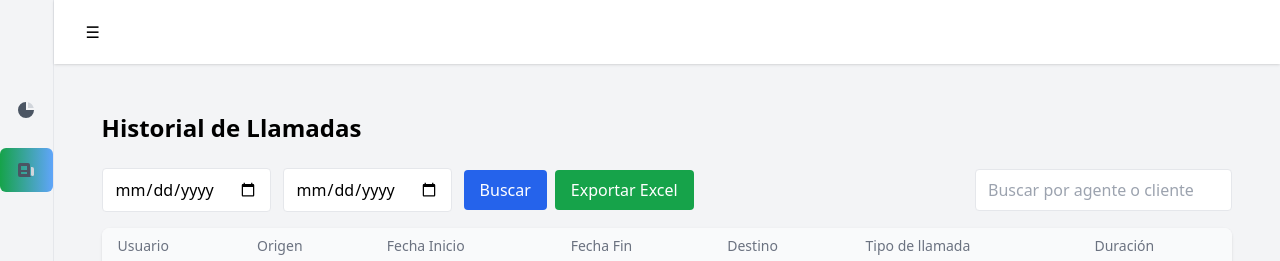
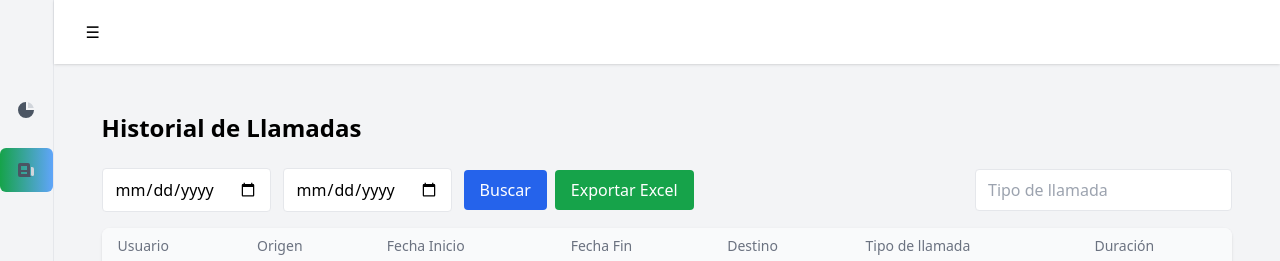
Before and after one commit to jeanbecerra/frontend-reports, a Vue app: page /reportes in a window 1280 px wide. Shown: the top 261 px of the page. Built offline with nearby package versions, Linux system fonts and the light colour scheme; sample sign-in values are in the browser's storage.

Commit message:
Exportar CDRs

```diff
--- a/src/views/Reportes.vue
+++ b/src/views/Reportes.vue
@@ -111,7 +111,7 @@ const exportarExcel = () => {
                 <button @click="exportarExcel" class="bg-green-600 text-white px-4 py-2 rounded ml-2">Exportar
                     Excel</button>
             </div>
-            <input type="text" placeholder="Buscar por agente o cliente" class="border rounded px-3 py-2"
+            <input type="text" placeholder="Tipo de llamada" class="border rounded px-3 py-2"
                 v-model="search" />
         </div>
 
```
